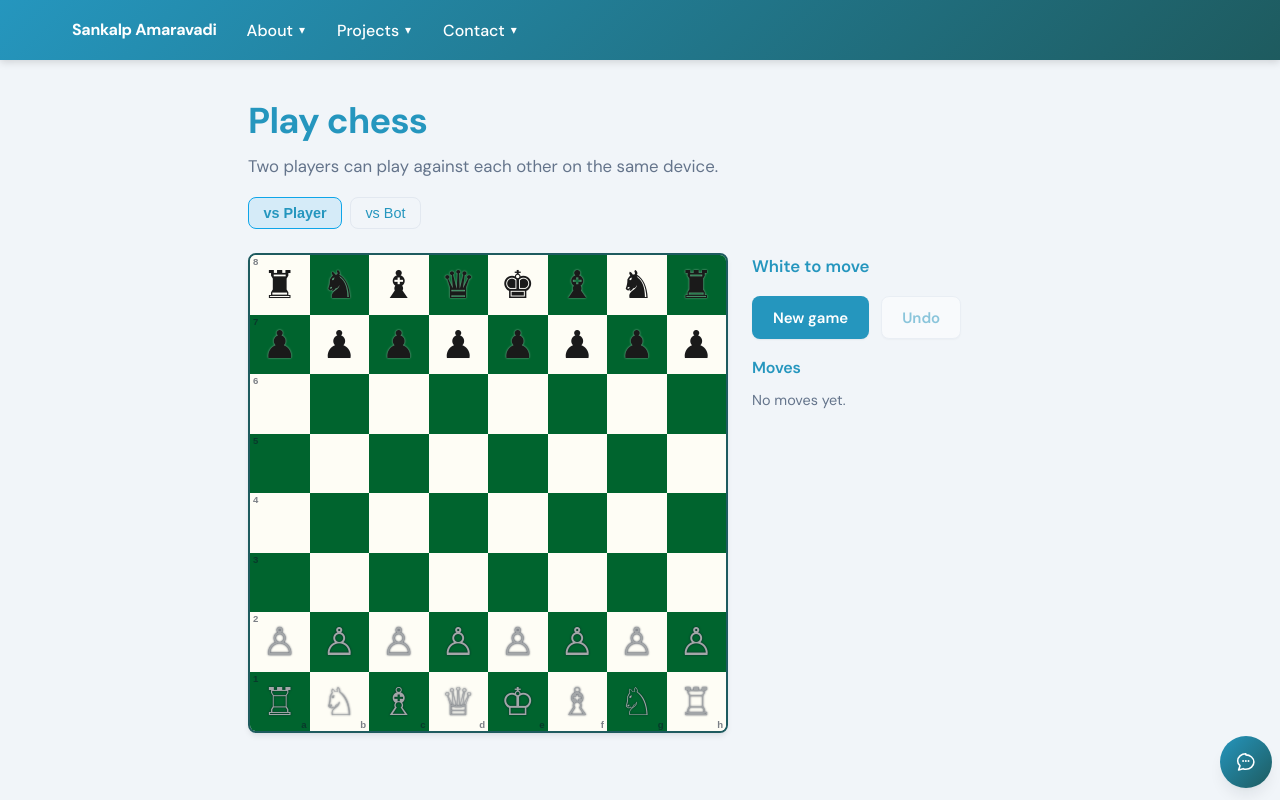
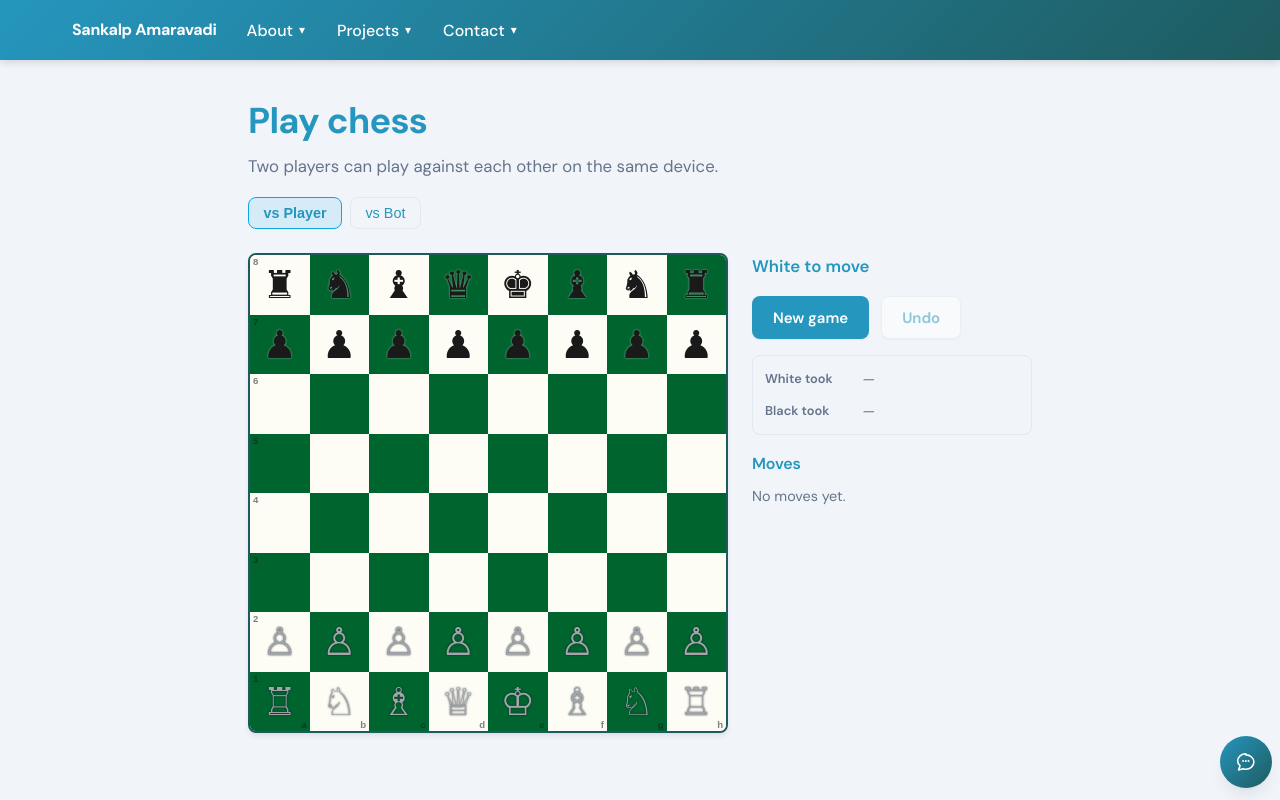
Before and after one commit to Leneord1/perso, a React (Vite) app: page /projects/chess in a window 1280 px wide. Built offline with nearby package versions, Linux system fonts and the light colour scheme.

Commit message:
added UI for chess feature

```diff
--- a/src/pages/chess.css
+++ b/src/pages/chess.css
@@ -148,6 +148,43 @@
   cursor: not-allowed;
 }
 
+.chess-captured {
+  display: flex;
+  flex-direction: column;
+  gap: 0.4rem;
+  padding: 0.65rem 0.75rem;
+  border: 1px solid var(--pw-border);
+  border-radius: 0.5rem;
+  background: var(--pw-canvas);
+}
+
+.chess-captured__row {
+  display: flex;
+  align-items: center;
+  gap: 0.6rem;
+  min-height: 1.6rem;
+}
+
+.chess-captured__label {
+  flex: 0 0 5.5rem;
+  font-size: 0.8rem;
+  font-weight: 600;
+  color: var(--pw-muted-text);
+}
+
+.chess-captured__pieces {
+  display: flex;
+  flex-wrap: wrap;
+  gap: 0.1rem;
+  font-size: 1.35rem;
+  line-height: 1;
+}
+
+.chess-captured__empty {
+  color: var(--pw-muted-text);
+  font-size: 0.9rem;
+}
+
 .chess-moves h2 {
   font-size: 1rem;
   margin-bottom: 0.5rem;
--- a/src/pages/chess.jsx
+++ b/src/pages/chess.jsx
@@ -22,9 +22,36 @@ const PROMOTION_CHOICES = [
   { type: 'n', label: 'Knight' },
 ];
 
+// Sort captured pieces by value (queen → pawn).
+const CAPTURE_ORDER = { q: 0, r: 1, b: 2, n: 3, p: 4 };
+
 // Build "a8".."h1" square id from board() indices.
 function squareId(row, col) {
   return FILES[col] + (8 - row);
+}
+
+/**
+ * Replay SAN history; collect pieces each side has taken.
+ * @param {string[]} sanHistory
+ * @returns {{ white: { color: string, type: string }[], black: { color: string, type: string }[] }}
+ */
+function capturedFromHistory(sanHistory) {
+  const game = new Chess();
+  const white = [];
+  const black = [];
+
+  for (const san of sanHistory) {
+    const move = game.move(san);
+    if (!move?.captured) continue;
+    const taken = { color: move.color === 'w' ? 'b' : 'w', type: move.captured };
+    if (move.color === 'w') white.push(taken);
+    else black.push(taken);
+  }
+
+  const byValue = (a, b) => CAPTURE_ORDER[a.type] - CAPTURE_ORDER[b.type];
+  white.sort(byValue);
+  black.sort(byValue);
+  return { white, black };
 }
 
 /**
@@ -58,6 +85,8 @@ function Chessboard({ mode }) {
     const side = turn === 'w' ? 'White' : 'Black';
     return view.inCheck() ? `${side} to move — check` : `${side} to move`;
   }, [view, turn, vsBot, botStatus]);
+
+  const captured = useMemo(() => capturedFromHistory(history), [history]);
 
   function syncPosition() {
     const game = gameRef.current;
@@ -243,6 +272,45 @@ function Chessboard({ mode }) {
           </button>
         </div>
 
+        <div className="chess-captured" aria-label="Captured pieces">
+          <div className="chess-captured__row">
+            <span className="chess-captured__label">White took</span>
+            {captured.white.length === 0 ? (
+              <span className="chess-captured__empty">—</span>
+            ) : (
+              <span className="chess-captured__pieces">
+                {captured.white.map((p, i) => (
+                  <span
+                    key={`w-${i}-${p.type}`}
+                    className={`chess-piece chess-piece--${p.color}`}
+                    aria-label={`captured ${p.type}`}
+                  >
+                    {PIECE_GLYPHS[p.color][p.type]}
+                  </span>
+                ))}
+              </span>
+            )}
+          </div>
+          <div className="chess-captured__row">
+            <span className="chess-captured__label">Black took</span>
+            {captured.black.length === 0 ? (
+              <span className="chess-captured__empty">—</span>
+            ) : (
+              <span className="chess-captured__pieces">
+                {captured.black.map((p, i) => (
+                  <span
+                    key={`b-${i}-${p.type}`}
+                    className={`chess-piece chess-piece--${p.color}`}
+                    aria-label={`captured ${p.type}`}
+                  >
+                    {PIECE_GLYPHS[p.color][p.type]}
+                  </span>
+                ))}
+              </span>
+            )}
+          </div>
+        </div>
+
         <div className="chess-moves">
           <h2>Moves</h2>
           {history.length === 0 ? (
```
